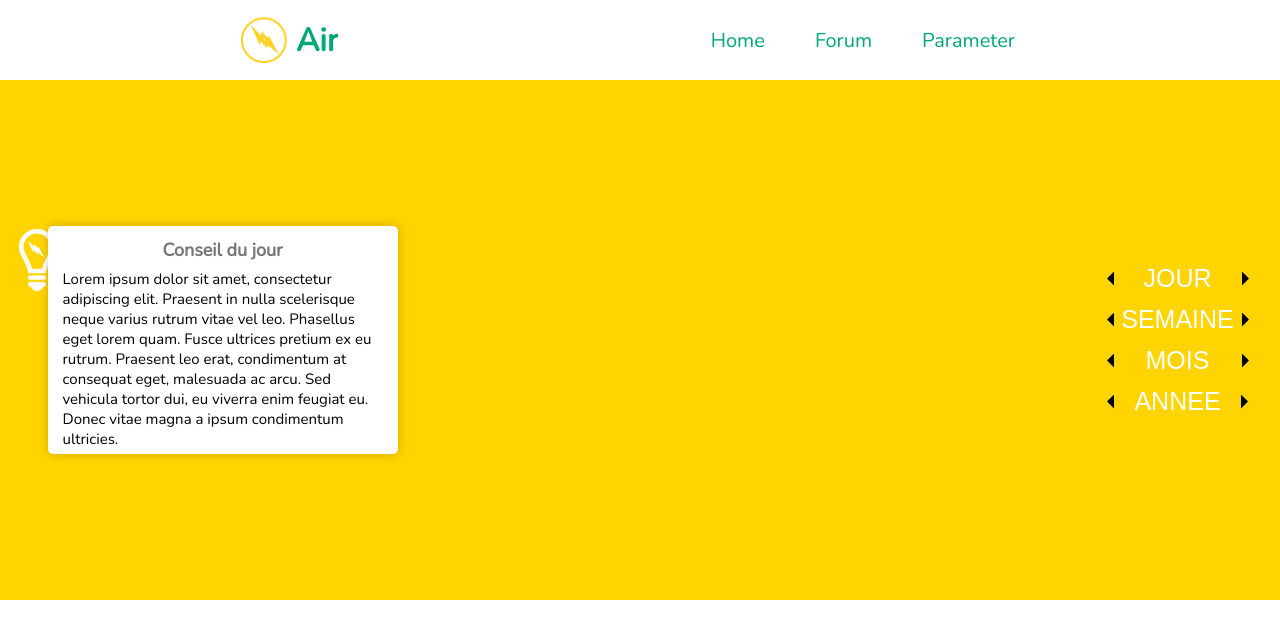
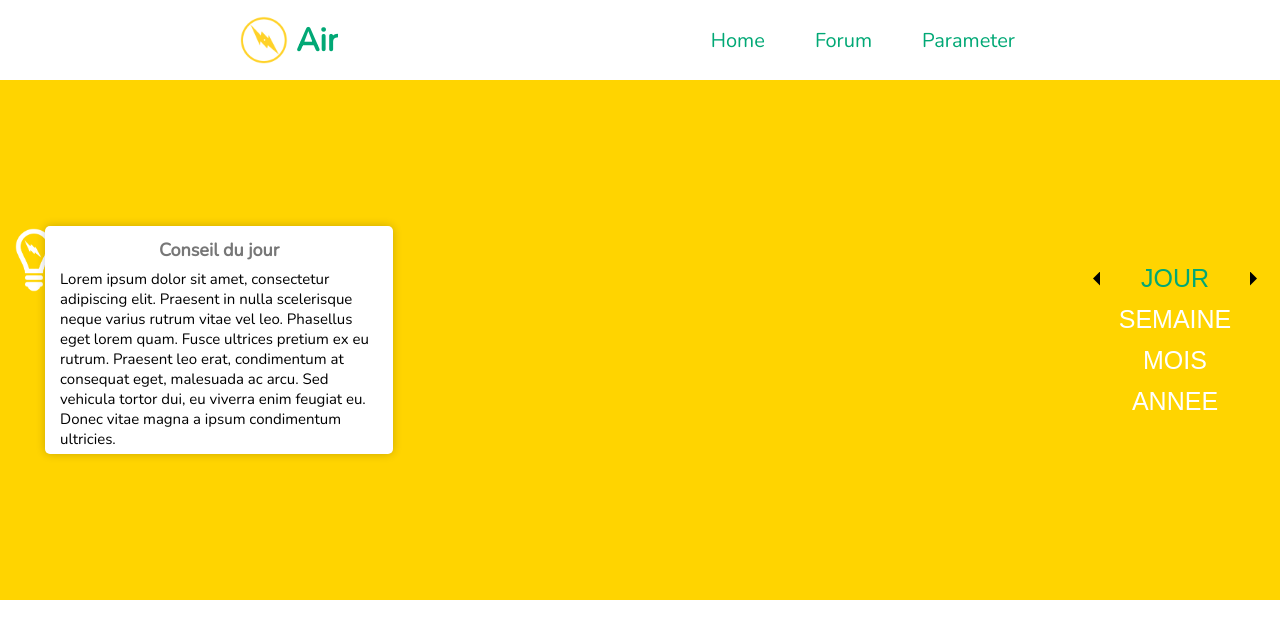
Before and after one commit to Ephec-AIR/pwa, a Vue app: page /home in a window 1280 px wide. Shown: the top 638 px of the page. Built offline with nearby package versions, Linux system fonts and the light colour scheme.

Commit message:
arrows moving

```diff
--- a/src/components/air-graph-controls.vue
+++ b/src/components/air-graph-controls.vue
@@ -1,12 +1,20 @@
 <template>
   <div class="air-graph-controls">
     <section class="air-graph-controls--choices">
-      <div class="air-graph-controls--choices__arrow-left"></div>
-      <div class="air-graph-controls--choices__arrow-right"></div>
+      <div class="air-graph-controls--choices__container">
+        <div class="air-graph-controls--choices__left-arrow"></div>
         <button class="controls-button air-graph-controls--choices__day" @click="getConsumptionDay">JOUR</button>
+        <div class="air-graph-controls--choices__right-arrow"></div>
+      </div>
+      <div class="air-graph-controls--choices__container">
         <button class="controls-button air-graph-controls--choices__week" @click="getConsumptionWeek">SEMAINE</button>
+      </div>
+      <div class="air-graph-controls--choices__container">
         <button class="controls-button air-graph-controls--choices__month" @click="getConsumptionMonth">MOIS</button>
+      </div>
+      <div class="air-graph-controls--choices__container">
         <button class="controls-button air-graph-controls--choices__year" @click="getConsumptionYear">ANNEE</button>
+      </div>
     </section>
     <section class="air-graph-controls--compare" hidden>
       <button class="simple-button">COMPARER</button>
@@ -18,6 +26,11 @@
   import {mapActions} from 'vuex';
 
   export default {
+    data () {
+      return {
+        index: 0
+      }
+    },
     methods: {
       ...mapActions({
         getConsumptionDay: 'GET_CONSUMPTION_DAY',
@@ -27,15 +40,36 @@
       })
     },
     mounted () {
+      document.querySelector('.air-graph-controls--choices__day').focus();
       document.addEventListener('keydown', evt => {
-        const buttons = document.querySelectorAll('.controls-button');
+        const DELTAY = 41;
+        const FULL_DELTAY = 3 * 41;
+        const buttons = Array.from(document.querySelectorAll('.controls-button'));
+        const selectedButton = document.querySelector('.controls-button:focus');
+        const leftArrow = document.querySelector('.air-graph-controls--choices__left-arrow');
+        const rightArrow = document.querySelector('.air-graph-controls--choices__right-arrow');
+        let index = buttons.indexOf(selectedButton);
 
         switch(evt.keyCode) {
-          case '38': // UP
+          case 38: // UP
+            index = index - 1;
             break;
-          case '40': // DOWN
+          case 40: // DOWN
+            index = index + 1;
+            break;
+          default:
             break;
         }
+
+        if (index < 0) {
+          index = buttons.length - 1;
+        } else if (index >= buttons.length) {
+          index = 0;
+        }
+
+        leftArrow.style.transform = `translateY(${index * DELTAY}px)`;
+        rightArrow.style.transform = `translateY(${index * DELTAY}px)`;
+        buttons[index].focus();
       });
     }
   }
@@ -48,35 +82,39 @@
       flex-direction: column;
       margin: 10px 5px;
 
+      &__container {
+        display: flex;
+        align-items: center;
+        justify-content: center;
+      }
+
       .controls-button {
-        display: flex;
-        justify-content: space-between;
-        align-items: center;
         color: #FFF;
         font-size: 25px;
         background: none;
         border: none;
         outline: none;
-        width: 170px;
+        width: 150px;
 
-        &::before, &::after {
-          content: '';
+        &:focus {
+           color: #01a875;
+        }
+      }
+
+      &__left-arrow, &__right-arrow{
         background-size: 15px 15px;
         height: 15px;
         width: 15px;
+        transition: transform .3s cubic-bezier(0, 0, 0.3, 1);
+        will-change: transform;
       }
 
-        &::before {
+      &__left-arrow {
         background: url(/public/images/arrow-left.svg) left center no-repeat;
       }
 
-        &::after {
+      &__right-arrow {
         background: url(/public/images/arrow-right.svg) right center no-repeat;
-        }
-      }
-
-      .controls-button:focus {
-        color: #01a875;
       }
 
       &__day, &__week, &__month, &__year {
```
Lines whose indentation alone changed are shown as unchanged.
